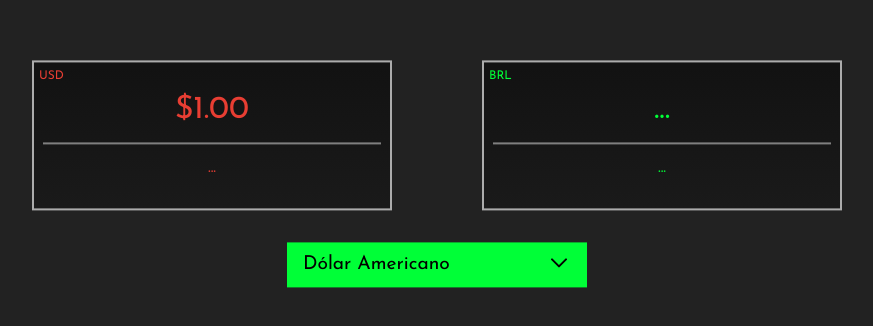
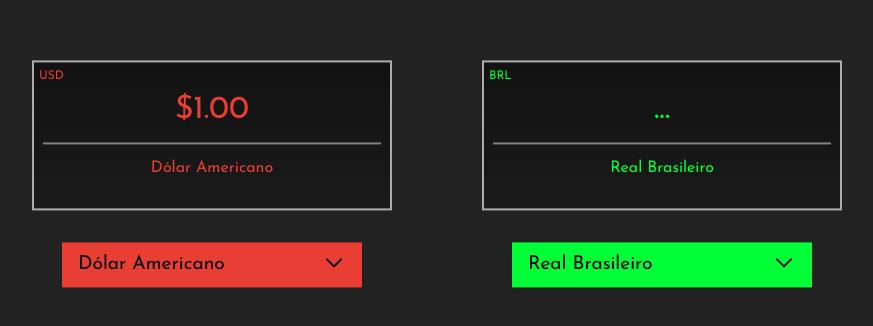
Before and after one commit to GustavoMont/currency-converter, a React (Create React App) app: page / in a window 1280 px wide. Shown: the part 188-514 px from the top of the page, without its empty margins (203-1076 px from the left). Built offline with nearby package versions, Linux system fonts and the light colour scheme.

Commit message:
:pencil: refactor app

```diff
--- a/src/App.js
+++ b/src/App.js
@@ -1,11 +1,11 @@
-import React, { useState } from "react";
+import React, { useEffect, useState } from "react";
 import Container from "./Components/styles/Container";
 import CurrencyBox from "./Components/styles/CurrencyBox";
 import Select from "./Components/common/Select";
 
 export default function App() {
   // Mostra os resultados da Consulta ================
-  const [resultado] = useState("...");
+  const [resultado, setResultado] = useState("...");
   // São as opções disponíveis ==============================
   const optionMB = {
     "Dólar Americano": "USD",
@@ -26,21 +26,30 @@ export default function App() {
   //   "Dólar Canadense": "CAD",
   // };
   // Variáveis que serão usadas para consumir a API =====================================
-  const [moedaBase] = useState("USD");
-  const [moedaFinal] = useState("BRL");
+  const [baseCurrency, setBaseCurrency] = useState({
+    value: "USD",
+    text: "Dólar Americano",
+  });
+  const [finalCurrency, setFinalCurrency] = useState({
+    value: "BRL",
+    text: "Real Brasileiro",
+  });
 
   // Faz a consulta na API ==============================
-  // useEffect(() => {
-  //   const userLang = navigator.language;
-  //   setResultado("...");
-  //   const currencySymb = { style: "currency", currency: moedaFinal }; // Estilo da Formatação
-  //   fetch(`https://economia.awesomeapi.com.br/json/${moedaBase}-${moedaFinal}`)
-  //     .then((respostaApi) => respostaApi.json())
-  //     .then((resposta) => parseFloat(resposta[0].high))
-  //     .catch(() => `Não Cosegui :(`)
-  //     .then((currency) => currency.toLocaleString(userLang, currencySymb))
-  //     .then((formatedCurrency) => setResultado(formatedCurrency));
-  // }, [moedaBase, moedaFinal]);
+  useEffect(() => {
+    if (baseCurrency.value === finalCurrency.value) {
+      return;
+    }
+    const userLang = navigator.language;
+    setResultado("...");
+    const currencySymb = { style: "currency", currency: finalCurrency }; // Estilo da Formatação
+    // fetch(`https://economia.awesomeapi.com.br/json/${baseCurrency}-${finalCurrency}`)
+    //   .then((respostaApi) => respostaApi.json())
+    //   .then((resposta) => parseFloat(resposta[0].high))
+    //   .catch(() => `Não Cosegui :(`)
+    //   .then((currency) => currency.toLocaleString(userLang, currencySymb))
+    //   .then((formatedCurrency) => setResultado(formatedCurrency));
+  }, [baseCurrency, finalCurrency]);
 
   const selectMB = document.querySelector(".moeda-base");
   const selectMF = document.querySelector(".moeda-final");
@@ -49,25 +58,46 @@ export default function App() {
     <main>
       <Container>
         <CurrencyBox>
-          <span className="symb">{moedaBase}</span>
+          <span className="symb">{baseCurrency.value}</span>
           <div>
             {(1.0).toLocaleString(navigator.language, {
               style: "currency",
-              currency: moedaBase,
+              currency: baseCurrency.value,
             })}
           </div>
           <hr />
-          <div className="nome-moeda">{selectMB ? selectMB.value : "..."} </div>
+          <div className="nome-moeda">{baseCurrency.text} </div>
         </CurrencyBox>
         <CurrencyBox className="Resultado" isFinalCurrency>
-          <span className="symb">{moedaFinal}</span>
+          <span className="symb">{finalCurrency.value}</span>
           <div>{resultado}</div>
           <hr />
-          <div className="nome-moeda">{selectMF ? selectMF.value : "..."} </div>
+          <div className="nome-moeda">{finalCurrency.text} </div>
         </CurrencyBox>
       </Container>
       <Container>
-        <Select isFinalCurrency={true} list={Object.keys(optionMB)} />
+        <Select
+          list={Object.keys(optionMB)}
+          activeOption={baseCurrency.text}
+          onSelect={(item) => {
+            if (item === finalCurrency.text) {
+              setFinalCurrency(baseCurrency);
+            }
+            setBaseCurrency({ text: item, value: optionMB[item] });
+          }}
+        />
+        <Select
+          isFinalCurrency={true}
+          list={Object.keys(optionMB)}
+          firstElement={Object.keys(optionMB)[1]}
+          activeOption={finalCurrency.text}
+          onSelect={(item) => {
+            if (item === baseCurrency.text) {
+              setBaseCurrency(finalCurrency);
+            }
+            setFinalCurrency({ text: item, value: optionMB[item] });
+          }}
+        />
       </Container>
     </main>
   );
--- a/src/Components/common/Select.js
+++ b/src/Components/common/Select.js
@@ -3,9 +3,14 @@ import { ChevronDownIcon } from "../icons";
 import Option from "../styles/Option";
 import SelectCurrency from "../styles/SelectCurrency";
 
-function Select({ list, isFinalCurrency, firstElement, onSelect }) {
+function Select({
+  list,
+  isFinalCurrency,
+  activeOption: outActiveOption,
+  onSelect,
+}) {
   const [isActive, setIsActive] = useState(false);
-  const [activeOption, setActiveOption] = useState(firstElement || list[0]);
+  const [activeOption, setActiveOption] = useState(list[0] || outActiveOption);
   const selectRef = useRef(null);
 
   function closeDropdown(e) {
@@ -28,7 +33,7 @@ function Select({ list, isFinalCurrency, firstElement, onSelect }) {
       isFinalCurrency={isFinalCurrency}
     >
       <div data-testid="select" className="active-option" ref={selectRef}>
-        <div>{activeOption}</div>
+        <div>{outActiveOption || activeOption}</div>
         <div className="icon">
           <ChevronDownIcon />
         </div>
@@ -43,7 +48,7 @@ function Select({ list, isFinalCurrency, firstElement, onSelect }) {
               key={item}
               onClick={() => {
                 if (onSelect) {
-                  onSelect();
+                  onSelect(item);
                 }
                 setActiveOption(item);
               }}
--- a/src/Components/styles/SelectCurrency.js
+++ b/src/Components/styles/SelectCurrency.js
@@ -3,7 +3,7 @@ import styled from "styled-components";
 const SelectCurrency = styled.div`
   width: 300px;
   max-width: 100%;
-
+  cursor: pointer;
   font-size: 1.2rem;
   margin-top: 2rem;
 
```
Also changed, not shown: 1 other file (tests, documents, lock files or other folders).
